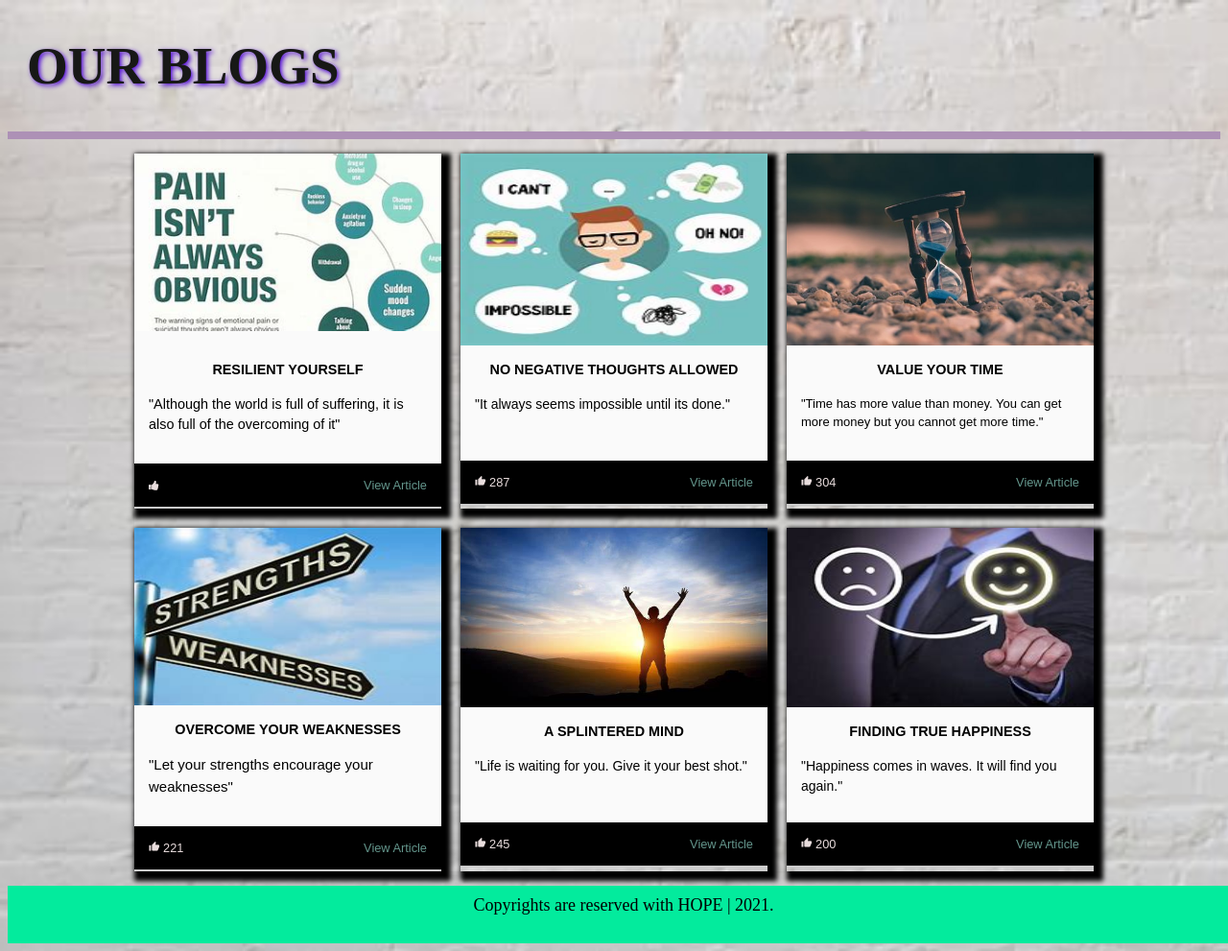
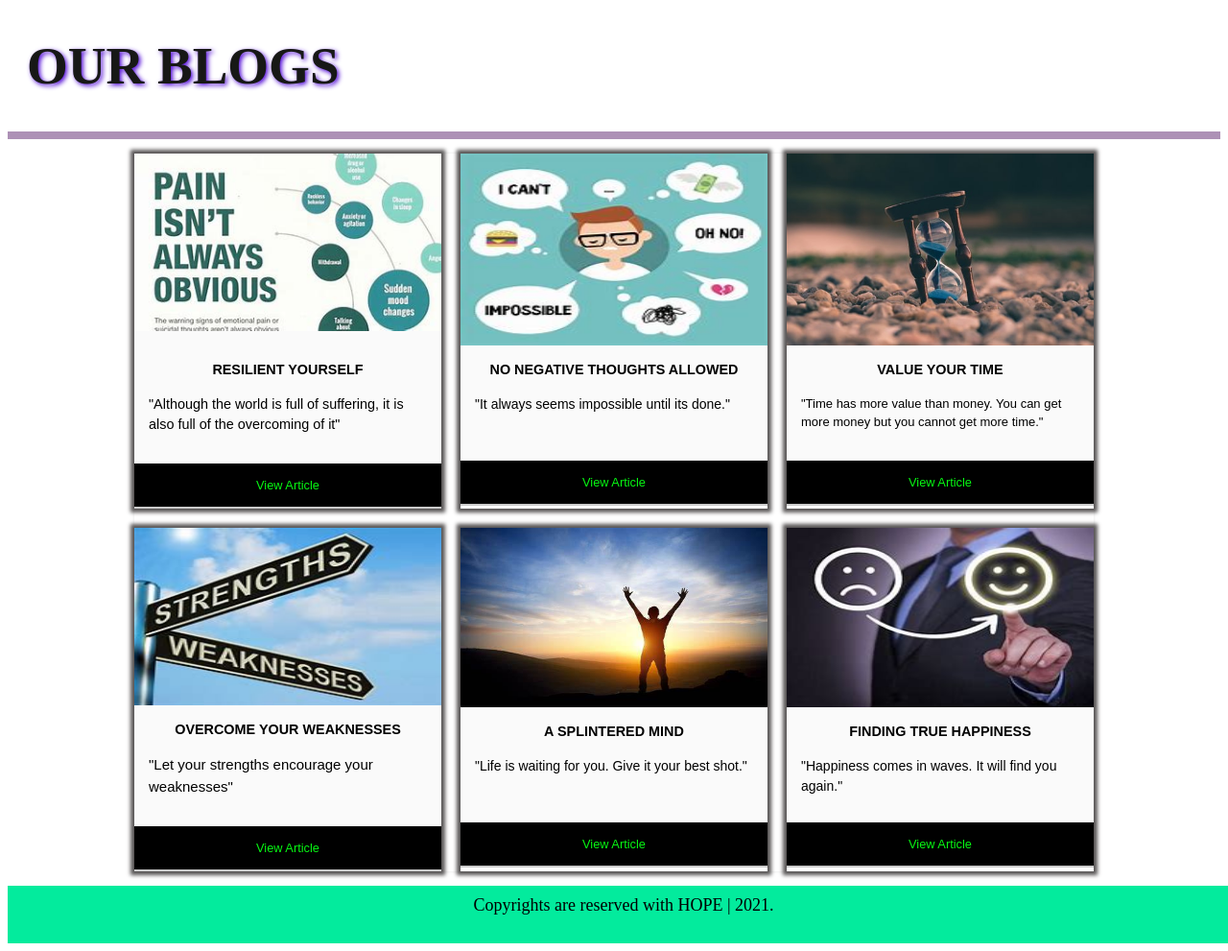
Before and after one commit to urvashiparashar/Web-development-course, a PHP site: page /cards.html in a window 1280 px wide. Shown: the whole page at 96% size. Run offline with PHP 8.4, Linux system fonts and the light colour scheme; some web fonts are replaced.

Commit message:
addded more

```diff
--- a/cards/cards.css
+++ b/cards/cards.css
@@ -1,5 +1,5 @@
 body{
-    background-image: url("image29.jpg");
+
     background-size: 1437px;
     background-repeat: no-repeat;
 }
@@ -16,7 +16,7 @@ body{
 }
 .card
 {
-    box-shadow: 5px 5px 5px 5px #000000;
+    box-shadow: 0 0 3pt 3pt #585555;
 }
 h1 {
     font-family: 'AvaraBold';
@@ -73,17 +73,19 @@ h1 {
     align-items: center;
     color: #e9dddd;
     background: #000000;
+
     font-size: 0.8em;
     border-bottom: 2px solid #cccccc;
+    align-self: center;
 }
-.card__info i{
-    font-size: 0.9em;
 
-}
 .card__link
 {
-    color: #64968c;
+    color: #07f813;
     text-decoration: none;
+
+    margin-left: 112px;
+
 }
 #footer {
     position: relative;
--- a/cards/cards.html
+++ b/cards/cards.html
@@ -24,10 +24,7 @@
                     </p> <p id="name">"Although the world is full of suffering, it is also full of the overcoming of it"</p>
                 </div>
                 <div class="card__info">
-                    <div>
-                       <!--<i class="material-icons">thumb_up</i> 276-->
-                       <i onclick="myFunction(this)" class="fa fa-thumbs-up"></i>
-                    </div>
+
                     <div>
                         <a href="https://blog.calm.com/intentions/resilience" class="card__link">View Article</a>
                     </div>
@@ -41,9 +38,7 @@
                     </p>
                 </div>
                 <div class="card__info">
-                    <div>
-                       <i class="material-icons">thumb_up</i> 287
-                    </div>
+
                     <div>
                         <a href="article33.html" class="card__link">View Article</a>
                     </div>
@@ -58,9 +53,7 @@
                     </p>
                 </div>
                 <div class="card__info">
-                    <div>
-                       <i class="material-icons">thumb_up</i> 304
-                    </div>
+
                     <div>
                         <a href="article33.html" class="card__link">View Article</a>
                     </div>
@@ -73,11 +66,9 @@
                     </p> <p id="name" style="font-size: 15px;">"Let your strengths encourage your weaknesses"</p>
                 </div>
                 <div class="card__info">
+
                     <div>
-                       <i class="material-icons">thumb_up</i> 221
-                    </div>
-                    <div>
-                        <a href="./" class="card__link">View Article</a>
+                        <a href="./" class="card__link"  >View Article</a>
                     </div>
                 </div>
             </div>
@@ -88,9 +79,7 @@
                     </p> <p id="name" style="font-size: 14px;">"Life is waiting for you. Give it your best shot."</p>
                 </div>
                 <div class="card__info">
-                    <div>
-                       <i class="material-icons">thumb_up</i> 245
-                    </div>
+
                     <div>
                         <a href="./" class="card__link">View Article</a>
                     </div>
@@ -103,9 +92,7 @@
                   </p> <p id="name" style="font-size: 14px;">"Happiness comes in waves. It will find you again."</p>
                 </div>
                 <div class="card__info">
-                    <div>
-                       <i class="material-icons">thumb_up</i> 200
-                    </div>
+
                     <div>
                         <a href="./" class="card__link">View Article</a>
                     </div>
@@ -115,10 +102,6 @@
         <div id="footer" style="font-size: 18px;"><center>
             Copyrights are reserved with HOPE | 2021. </center>
         </div>
-        <script>
-            function myFunction(x) {
-              x.classList.toggle("fa-thumbs-down");
-            }
-            </script>
+
     </body>
 </html>
```
